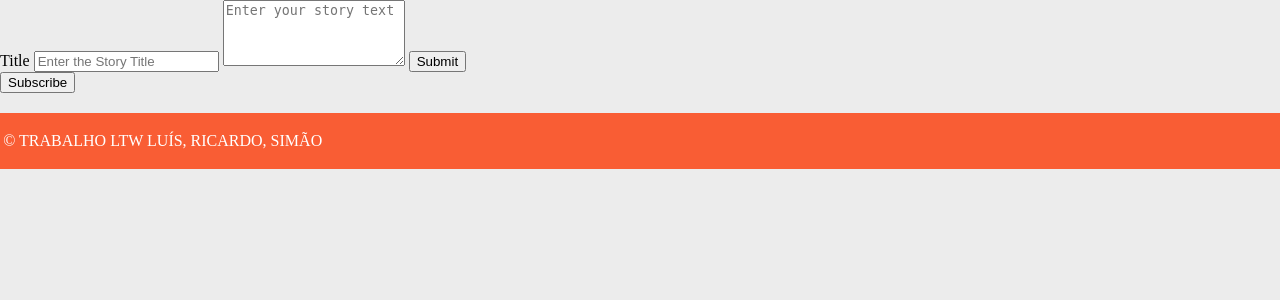
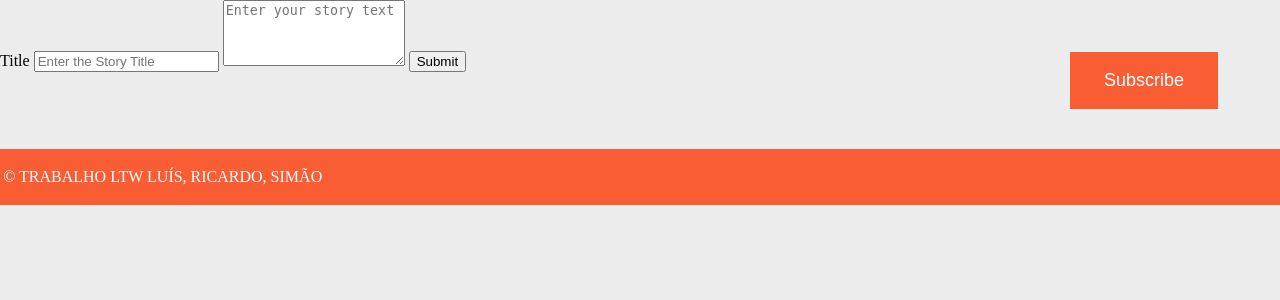
Before and after one commit to LuisAlvelaMendes/LTW, a PHP site: page /pages/channel.php?name= in a window 1280 px wide. Shown: the part 61-361 px from the top of the page. Run offline with PHP 8.4, Linux system fonts and the light colour scheme; the visitor is signed in with stand-in values (Sample User, id 1); data comes from the database, SQL or seed files in the repository.

Commit message:
Subscription buttons css

```diff
--- /dev/null
+++ b/css/channel.css
@@ -0,0 +1,16 @@
+.subscription{
+    position: relative;
+    left: 1070px;
+    top: -20px;
+    background-color: #f95d34;
+    border: none;
+    color: white;
+    padding: 18px 34px;
+    font-size: 18px;
+
+}
+
+.subscription:hover
+{
+    background-color: #f81109;
+}
--- a/pages/channel.php
+++ b/pages/channel.php
@@ -22,8 +22,6 @@
 			draw_subscribeButton($channel);
 	}
 
-
-
 	$stories=getStoriesFromChannel($channel);
 
 	foreach($stories as $story){
--- a/templates/tpl_common.php
+++ b/templates/tpl_common.php
@@ -111,20 +111,22 @@
 <?php } ?>
 
 <?php function draw_subscribeButton($channel) { ?>
+	<link rel="stylesheet" href="../css/channel.css">
 	<form action='../actions/action_subscribeChannel.php' method='post'>
 
 		<input type="hidden" name="channel" value="<?=$channel?>">
 
-		<button type='Subscribe'>Subscribe</button>
+		<button class="subscription" type='Subscribe'>Subscribe</button>
 	</form>
 <?php } ?>
 
 <?php function draw_unsubscribeButton($channel) { ?>
+	<link rel="stylesheet" href="../css/channel.css">
 	<form action='../actions/action_unsubscribeChannel.php' method='post'>
 
 		<input type="hidden" name="channel" value="<?=$channel?>">
 
-		<button type='Unsubscribe'>Unsubscribe</button>
+		<button class="subscription" type='Unsubscribe'>Unsubscribe</button>
 	</form>
 <?php } ?>
 
--- a/templates/tpl_story.php
+++ b/templates/tpl_story.php
@@ -36,10 +36,11 @@
 <?php } ?>
 
 <?php function draw_addComment($story) { ?>
+	<link rel="stylesheet" href="../css/storyCard.css">
+
 	<form action='../actions/action_addComment.php' method='post'>
-		<textarea name = 'text' placeholder='Enter your comment' rows='4' column='50'></textarea>
-
+		<textarea name = 'text' placeholder='Enter your comment'></textarea>
 		<input type='hidden' name='story' value="<?=$story?>">
-		<button type='submit'>Add</button>
+		<button type='submit'>Submit</button>
 	</form>
 <?php } ?>
```
